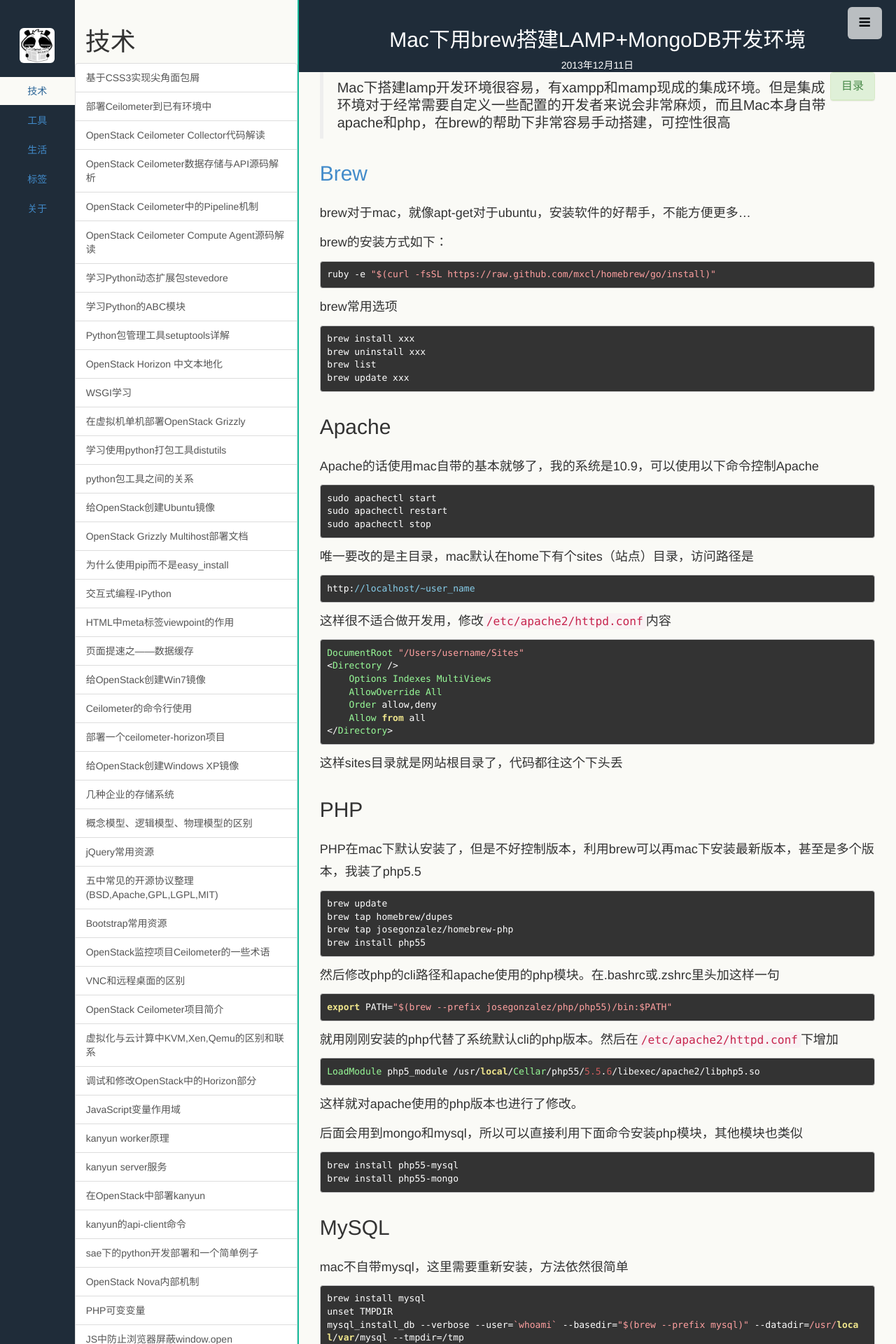
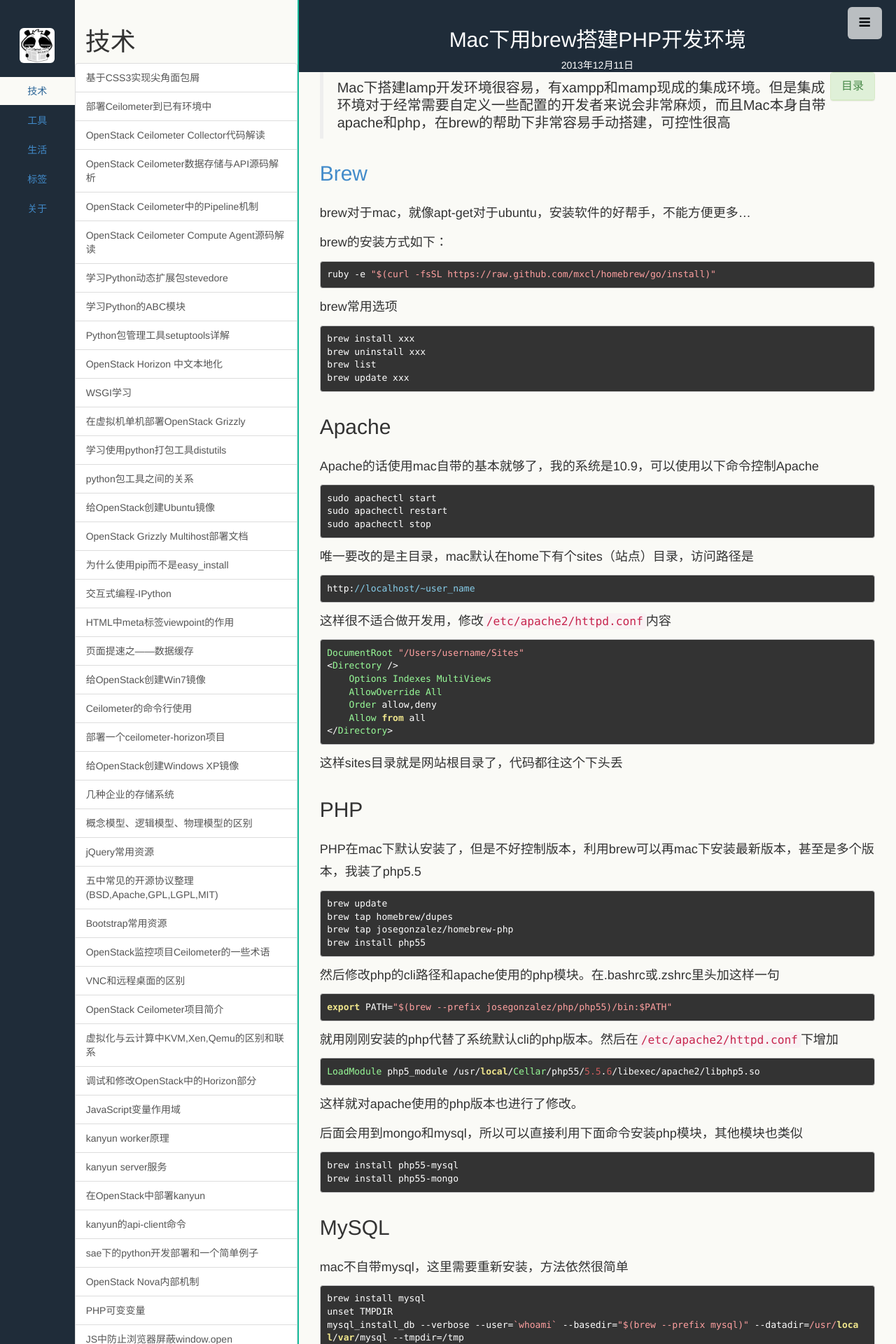
Before and after one commit to dayon3z1/suyan, a Jekyll site: the page built from _posts/Tool/mac/2013-12-11-lamp-in-mac.md, in a window 1280 px wide. Shown: the top 1920 px of the page at 70% size. Built offline with Jekyll 4.4.1, drawn with Linux system fonts in a browser that asks for light colours; Markdown is read by kramdown in place of the engine named in the settings; comment, search, counter and statistics services are not loaded.

Commit message:
change name of this post

```diff
--- a/_posts/Tool/mac/2013-12-11-lamp-in-mac.md
+++ b/_posts/Tool/mac/2013-12-11-lamp-in-mac.md
@@ -1,6 +1,6 @@
 ---
 layout: post
-title: Mac下用brew搭建LAMP+MongoDB开发环境
+title: Mac下用brew搭建PHP开发环境
 category: 工具
 tags: [Mac, MongoDB, PHP]
 keywords: Brew,Mac,MongoDB,MySQL,Apache,PHP
```
